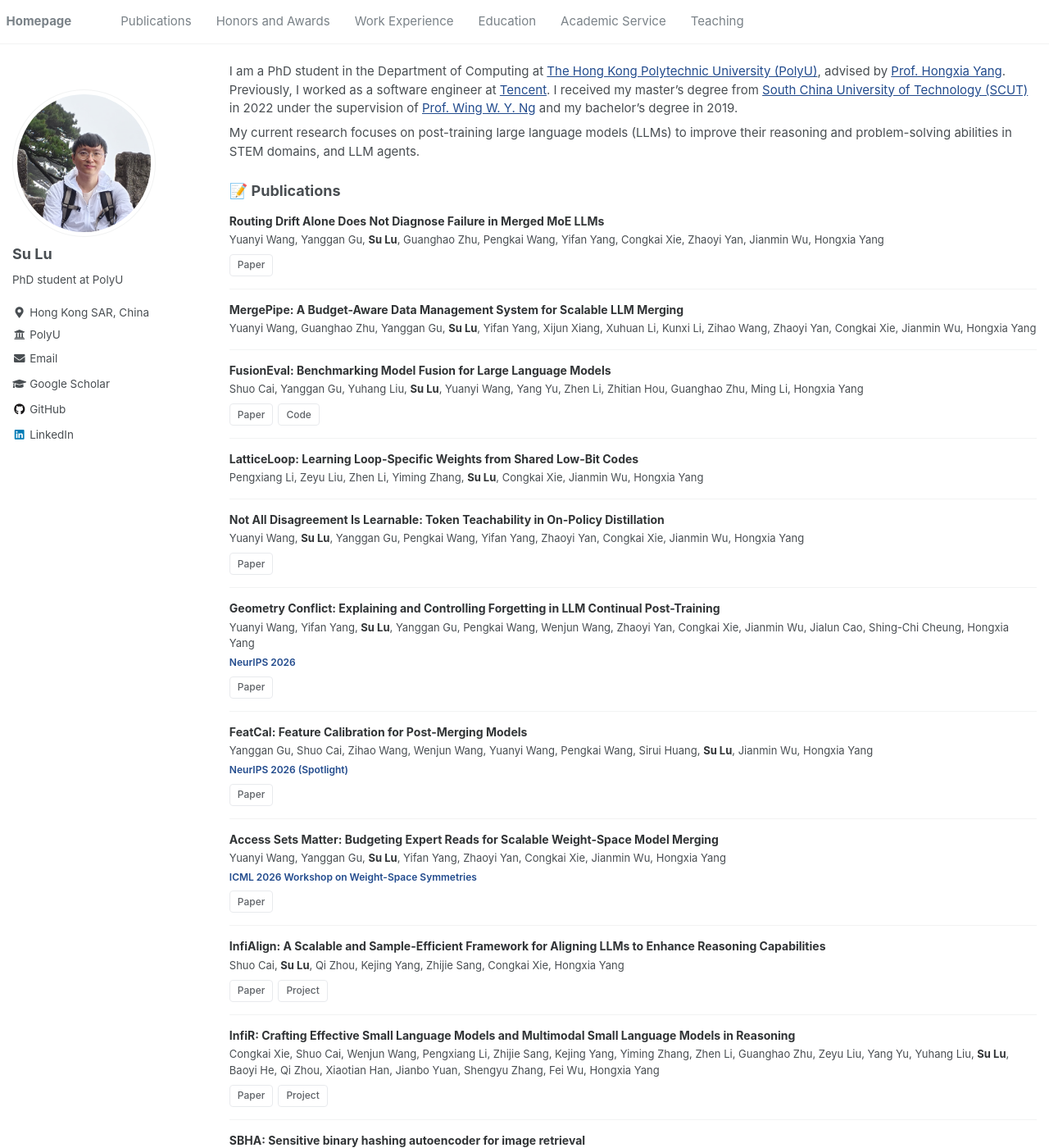
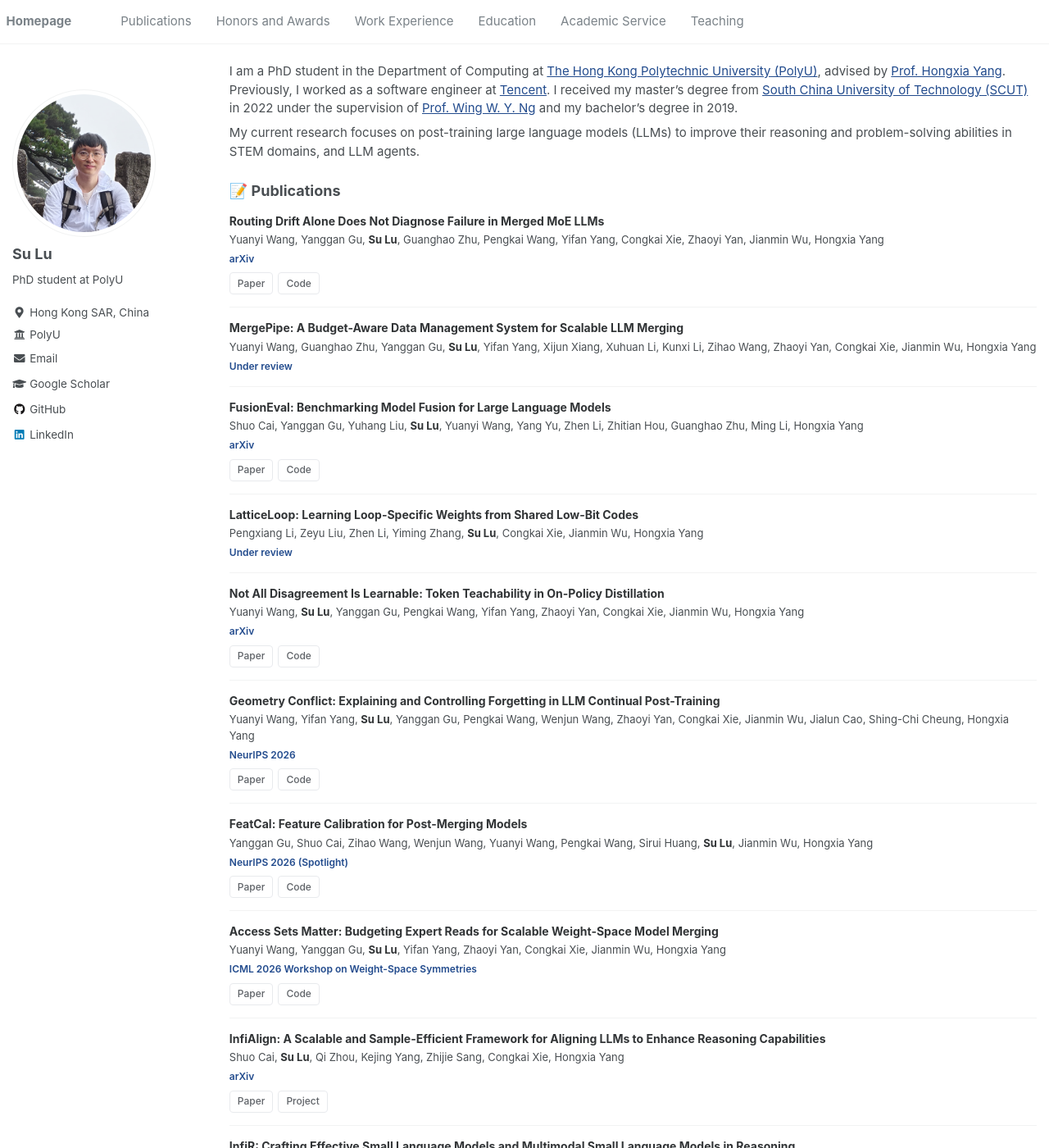
Before and after one commit to luppx/luppx.github.io, a Jekyll site: the page built from _pages/about.md, in a window 1280 px wide and 1400 px high. Shown: the whole window at 82% size. Built offline with Jekyll 4.4.1, drawn with Linux system fonts in a browser that asks for light colours.

Commit message:
Update publication links and statuses

```diff
--- a/_data/publications.yml
+++ b/_data/publications.yml
@@ -2,18 +2,22 @@
   authors: >-
     Yuanyi Wang, Yanggan Gu, **Su Lu**, Guanghao Zhu, Pengkai Wang, Yifan Yang, Congkai Xie,
     Zhaoyi Yan, Jianmin Wu, Hongxia Yang
+  venue: "arXiv"
   links:
     paper: https://arxiv.org/abs/2609.32821
+    code: https://github.com/wyy-code/SRR
 
 - title: "MergePipe: A Budget-Aware Data Management System for Scalable LLM Merging"
   authors: >-
     Yuanyi Wang, Guanghao Zhu, Yanggan Gu, **Su Lu**, Yifan Yang, Xijun Xiang, Xuhuan Li, Kunxi Li,
     Zihao Wang, Zhaoyi Yan, Congkai Xie, Jianmin Wu, Hongxia Yang
+  venue: "Under review"
 
 - title: "FusionEval: Benchmarking Model Fusion for Large Language Models"
   authors: >-
     Shuo Cai, Yanggan Gu, Yuhang Liu, **Su Lu**, Yuanyi Wang, Yang Yu, Zhen Li, Zhitian Hou,
     Guanghao Zhu, Ming Li, Hongxia Yang
+  venue: "arXiv"
   links:
     paper: https://arxiv.org/abs/2610.30162
     code: https://github.com/Baicaihaochi/FusionEval_Benchmark
@@ -21,13 +25,16 @@
 - title: "LatticeLoop: Learning Loop-Specific Weights from Shared Low-Bit Codes"
   authors: >-
     Pengxiang Li, Zeyu Liu, Zhen Li, Yiming Zhang, **Su Lu**, Congkai Xie, Jianmin Wu, Hongxia Yang
+  venue: "Under review"
 
 - title: "Not All Disagreement Is Learnable: Token Teachability in On-Policy Distillation"
   authors: >-
     Yuanyi Wang, **Su Lu**, Yanggan Gu, Pengkai Wang, Yifan Yang, Zhaoyi Yan, Congkai Xie,
     Jianmin Wu, Hongxia Yang
+  venue: "arXiv"
   links:
     paper: https://arxiv.org/abs/2605.26844
+    code: https://github.com/wyy-code/TA-OPD
 
 - title: "Geometry Conflict: Explaining and Controlling Forgetting in LLM Continual Post-Training"
   authors: >-
@@ -36,6 +43,7 @@
   venue: "NeurIPS 2026"
   links:
     paper: https://arxiv.org/abs/2605.09608
+    code: https://github.com/wyy-code/GCWM
 
 - title: "FeatCal: Feature Calibration for Post-Merging Models"
   authors: >-
@@ -44,6 +52,7 @@
   venue: "NeurIPS 2026 (Spotlight)"
   links:
     paper: https://arxiv.org/abs/2605.13030
+    code: https://github.com/egangu/featcal
 
 - title: "Access Sets Matter: Budgeting Expert Reads for Scalable Weight-Space Model Merging"
   authors: >-
@@ -52,10 +61,12 @@
   venue: "ICML 2026 Workshop on Weight-Space Symmetries"
   links:
     paper: https://openreview.net/forum?id=aQIOppFWrT
+    code: https://github.com/wyy-code/mergepipe
 
 - title: "InfiAlign: A Scalable and Sample-Efficient Framework for Aligning LLMs to Enhance Reasoning Capabilities"
   authors: >-
     Shuo Cai, **Su Lu**, Qi Zhou, Kejing Yang, Zhijie Sang, Congkai Xie, Hongxia Yang
+  venue: "arXiv"
   links:
     paper: https://arxiv.org/abs/2508.05496
     project: https://huggingface.co/collections/InfiX-ai/infialign
@@ -65,6 +76,7 @@
     Congkai Xie, Shuo Cai, Wenjun Wang, Pengxiang Li, Zhijie Sang, Kejing Yang, Yiming Zhang,
     Zhen Li, Guanghao Zhu, Zeyu Liu, Yang Yu, Yuhang Liu, **Su Lu**, Baoyi He, Qi Zhou, Xiaotian Han,
     Jianbo Yuan, Shengyu Zhang, Fei Wu, Hongxia Yang
+  venue: "arXiv"
   links:
     paper: https://arxiv.org/abs/2502.11573
     project: https://huggingface.co/collections/InfiX-ai/infir
```
